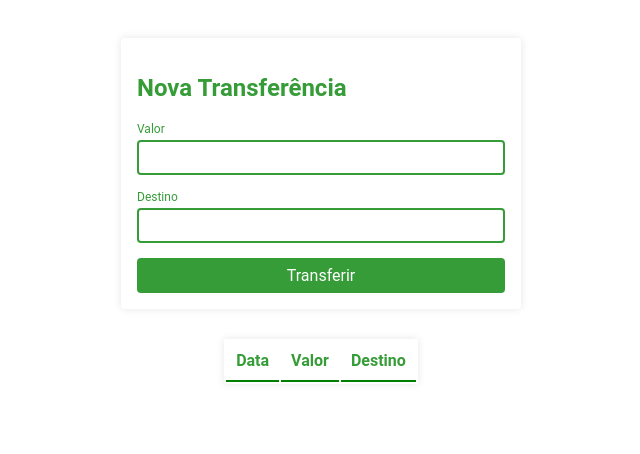
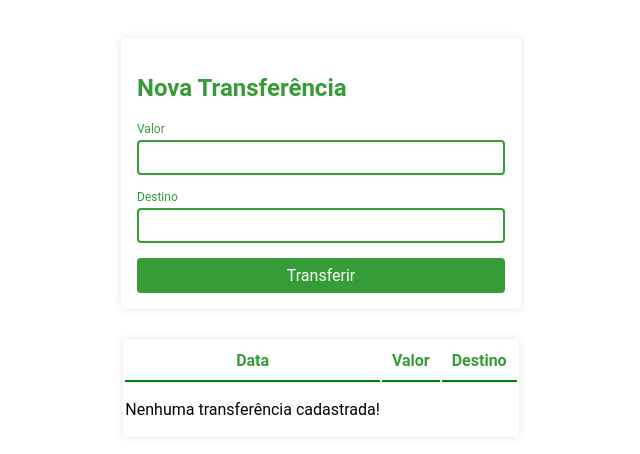
Before and after one commit to FelipePilz/alura-angular-bytebank, an Angular app: page / in a window 1280 px wide. Shown: the top 454 px of the page, without its empty margins (319-959 px from the left). Built offline with nearby package versions, Linux system fonts and the light colour scheme.

Commit message:
Criando mensagem com ngIf

```diff
--- a/src/app/extrato/extrato.component.html
+++ b/src/app/extrato/extrato.component.html
@@ -4,7 +4,7 @@
     <th class="tabela__cabecalho__conteudo">Valor</th>
     <th class="tabela__cabecalho__conteudo">Destino</th>
   </thead>
-  <tbody>
+  <tbody *ngIf="transferencias?.length > 0; else listaVazia">
     <tr class="tabela__linha" *ngFor="let transferencia of transferencias">
       <td class="tabela__conteudo">
         {{ transferencia?.data | date: "short" }}
@@ -14,3 +14,6 @@
     </tr>
   </tbody>
 </table>
+<ng-template #listaVazia>
+  <p>Nenhuma transferência cadastrada!</p>
+</ng-template>
```
